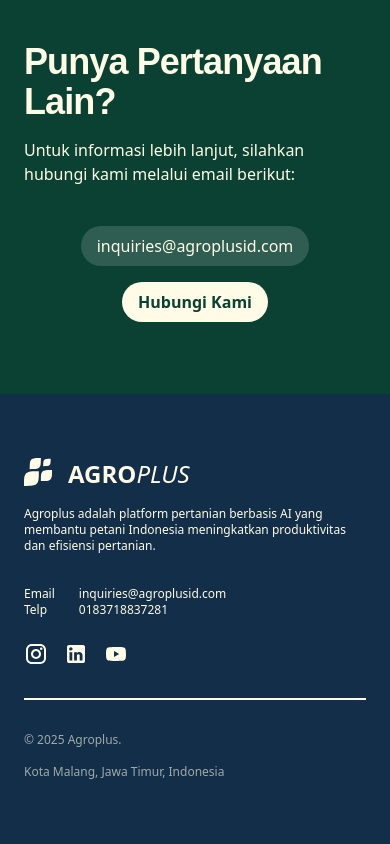
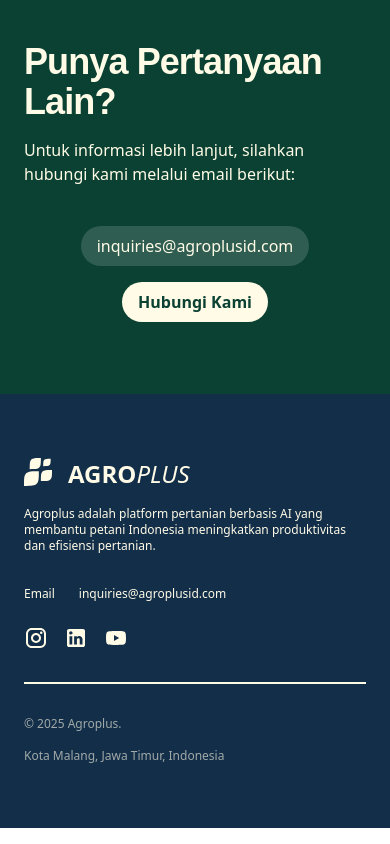
Before and after one commit to agroplus-id/www, a Next.js app: page / in a window 390 px wide. Shown: the part 7308-8152 px from the top of the page. Built offline with nearby package versions, Linux system fonts and the light colour scheme; a web font is replaced by a local one.

Commit message:
Change visibility of phone contact

```diff
--- a/components/Footer.tsx
+++ b/components/Footer.tsx
@@ -31,11 +31,11 @@
             <div className="flex flex-row gap-6">
               <div className="flex flex-col font-medium">
                 <p>Email</p>
-                <p>Telp</p>
+                {/*<p>Telp</p>*/}
               </div>
               <div className="flex flex-col">
                 <p>inquiries@agroplusid.com</p>
-                <p>0183718837281</p>
+                {/*<p>0183718837281</p>*/}
               </div>
             </div>
             <div className="flex flex-row gap-4 items-center h-fit">
```
